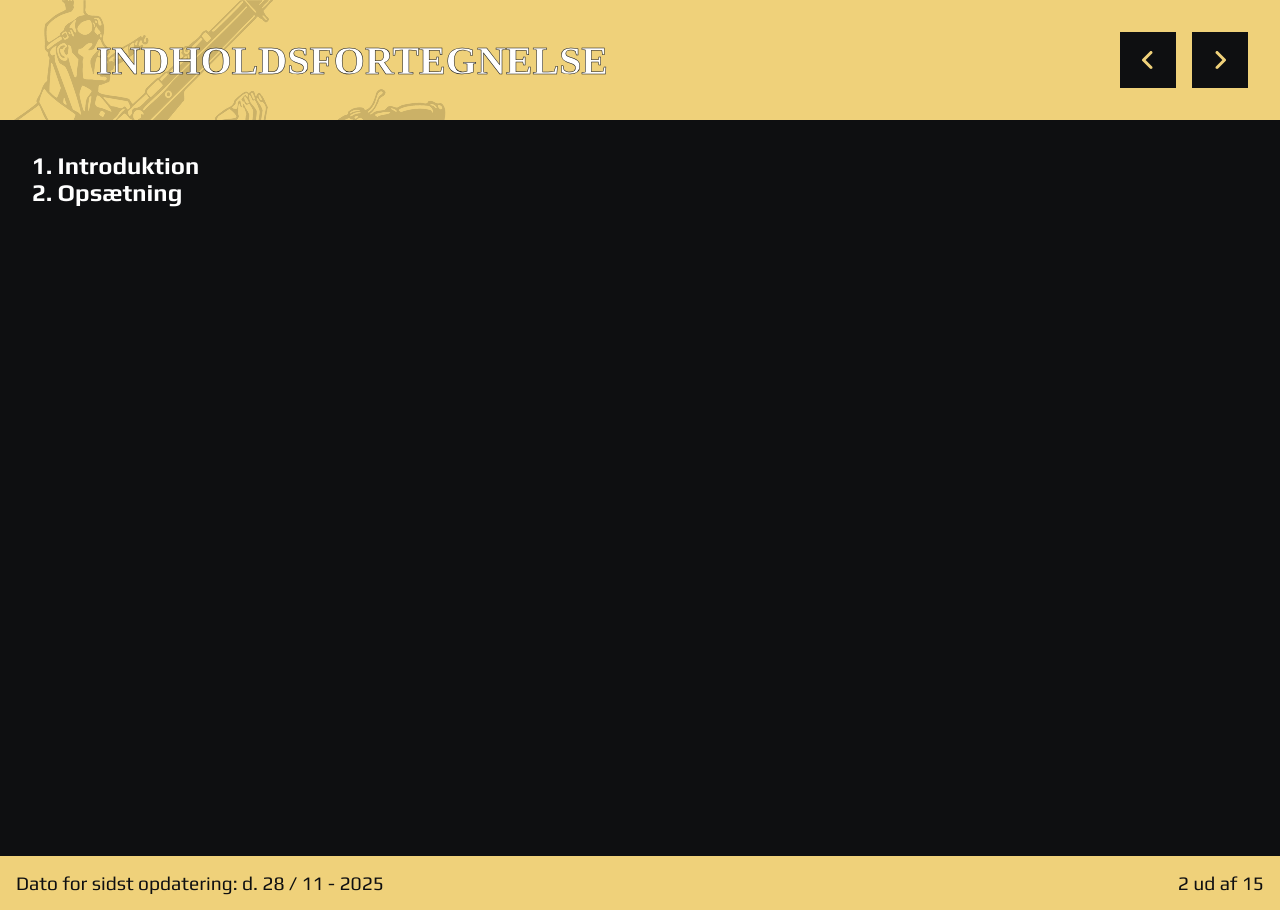
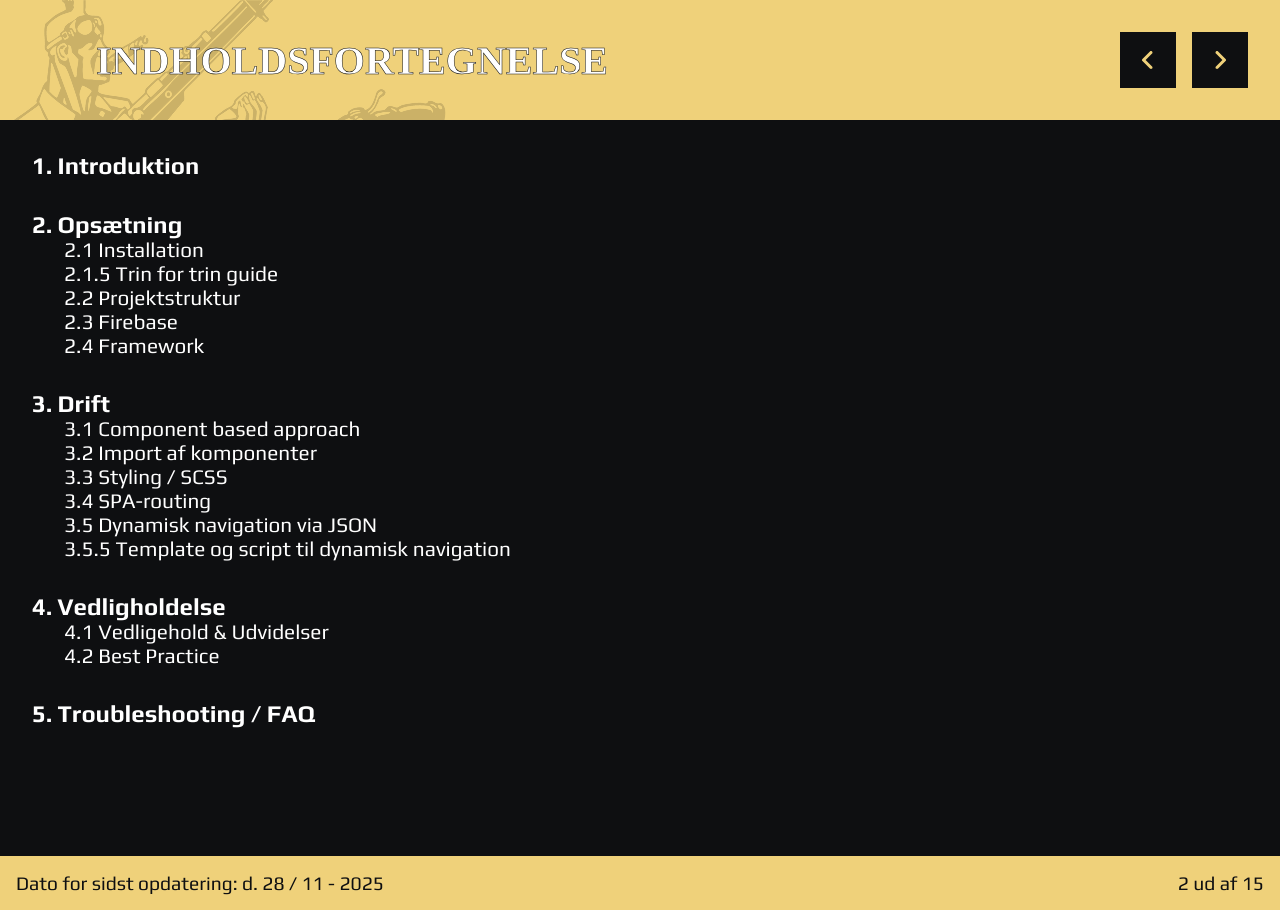
Before and after one commit to Dontosquare/Design-system-3-sem, a Vue app in the folder designmanual/: page /tableofcontent in a window 1280 px wide. Built offline with nearby package versions, Linux system fonts and the light colour scheme; a web font is replaced by a local one.

Commit message:
Update TableOfContentView.vue

```diff
--- a/designmanual/src/views/TableOfContentView.vue
+++ b/designmanual/src/views/TableOfContentView.vue
@@ -9,6 +9,28 @@ import FooterComp from "@/components/FooterComp.vue";
     <h2>1. Introduktion</h2>
     <div class="text__padding">
       <h2>2. Opsætning</h2>
+      <h3>2.1 Installation</h3>
+      <h3>2.1.5 Trin for trin guide</h3>
+      <h3>2.2 Projektstruktur</h3>
+      <h3>2.3 Firebase</h3>
+      <h3>2.4 Framework</h3>
+    </div>
+    <div class="text__padding">
+      <h2>3. Drift</h2>
+      <h3>3.1 Component based approach</h3>
+      <h3>3.2 Import af komponenter</h3>
+      <h3>3.3 Styling / SCSS</h3>
+      <h3>3.4 SPA-routing</h3>
+      <h3>3.5 Dynamisk navigation via JSON</h3>
+      <h3>3.5.5 Template og script til dynamisk navigation</h3>
+    </div>
+    <div class="text__padding">
+      <h2>4. Vedligholdelse</h2>
+      <h3>4.1 Vedligehold & Udvidelser</h3>
+      <h3>4.2 Best Practice</h3>
+    </div>
+    <div class="text__padding">
+      <h2>5. Troubleshooting / FAQ</h2>
     </div>
   </main>
   <FooterComp />
@@ -19,4 +41,14 @@ import FooterComp from "@/components/FooterComp.vue";
 main {
   padding: 2rem;
 }
+
+.text__padding {
+  padding-top: 2rem;
+}
+
+h3 {
+  font-weight: 100;
+  padding-left: 2rem;
+  cursor: pointer;
+}
 </style>
```
